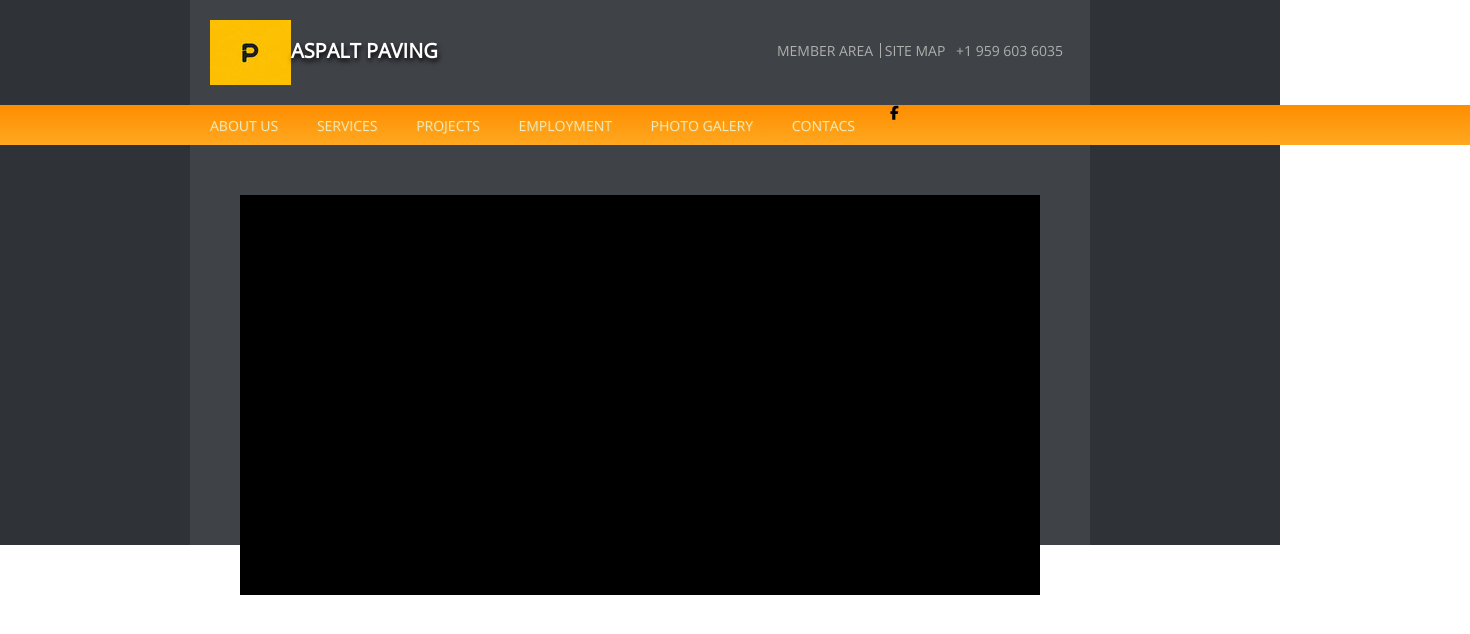
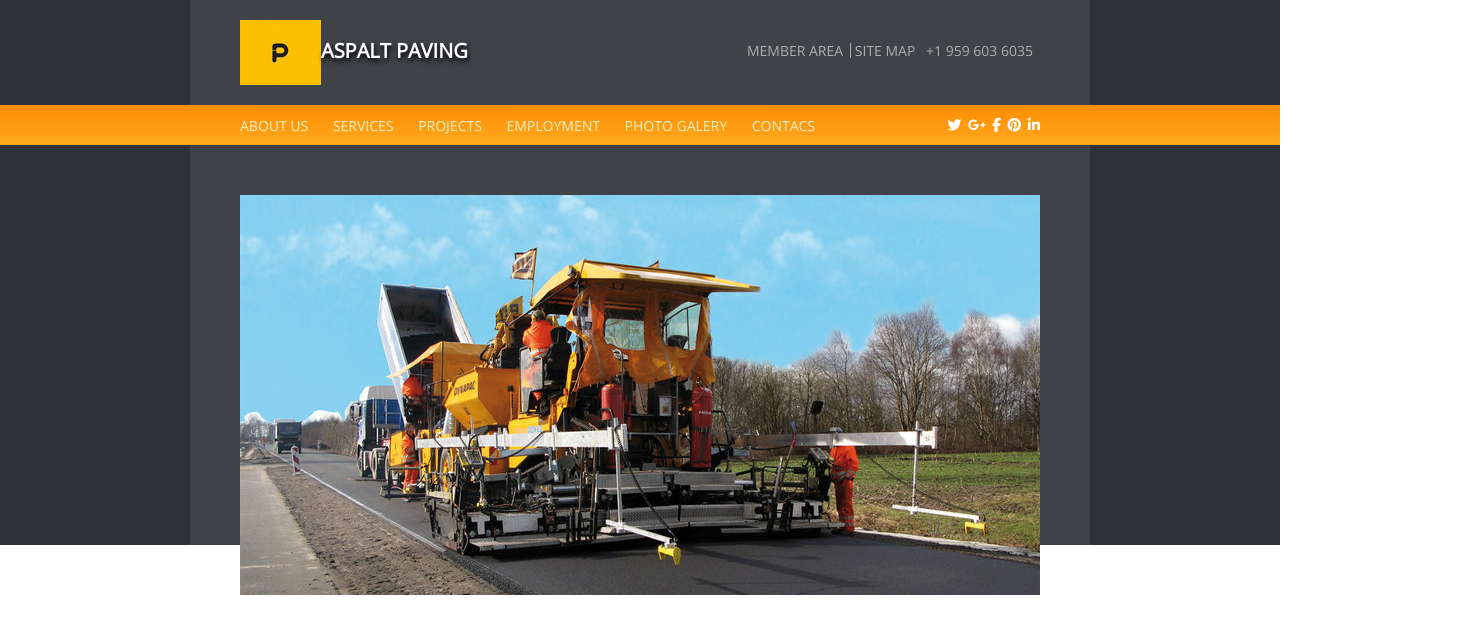
Before and after one commit to nikolaknot/Asphalt-Paving, a plain HTML site: page index.html in a window 1280 px wide. Shown: the whole page, 1470 px wide, since content can reach past the window. Drawn offline with nearby package versions, Linux system fonts and the light colour scheme.

Commit message:
Added social navigation and social icons; Fixed inner navigations width; Finally added image as background sucsesfully.

```diff
--- a/css-style/style.css
+++ b/css-style/style.css
@@ -105,12 +105,12 @@ h2 {
 
 .top-left {
   float: left;
-  margin: 20px 20px;
+  margin: 20px 0 20px 50px;
 }
 
 .top-right {
   float: right;
-  margin: 43px 20px;
+  margin: 43px 50px 43px 0;
 }
 
 .p-logo {
@@ -148,7 +148,7 @@ h2 {
 }
 
 .img-div {
-  background: black;
+  background-image: url(../images/paving-machine.jpg);
   width: 800px;
   height: 400px;
   position: absolute;
@@ -156,15 +156,20 @@ h2 {
   top: 50px;
 }
 
+.nav-inner {
+  width: 900px;
+}
+
 .nav-list {
   float: left;
   margin: 0;
-  padding: 13px 0 13px 20px;
+  padding: 13px 0 13px 50px;
+  float: left;
 }
 
 .nav-item {
   display: inline;
-  padding-right: 35px;
+  padding-right: 21px;
 }
 
 .nav-link {
@@ -172,13 +177,18 @@ h2 {
   text-shadow: 1px 1px #FFA820;
 }
 
-.nav-social-div {
-  margin-right: 230px;
+.nav-social {
+  float: right;
+  margin-right: 50px;
 }
-.nav-item-social {
-  float: right;
-  display: inline-block;
-  margin: 10px 5px 0 0;
+
+i {
+  color: white;
+  padding: 13px 3px 13px 0;1
+}
+
+i:last-child {
+  padding-right: 0px;
 }
 
 .footer {
--- a/index.html
+++ b/index.html
@@ -4,7 +4,7 @@
 <link rel="stylesheet" type="text/css" href="css-style/style.css">
 <link rel="stylesheet" type="text/css" href="css-style/normalize.css">
 <link href='https://fonts.googleapis.com/css?family=Open+Sans:400,300' rel='stylesheet' type='text/css'>
-<link rel="stylesheet" href="path/to/font-awesome/css/font-awesome.min.css">
+<link rel="stylesheet" type="text/css" href="font-awesome-4.7.0/css/font-awesome.min.css">
 <meta charset="utf-8">
   <title>Asphalt-Paving</title>
 </head>
@@ -35,7 +35,11 @@
         <li class="nav-item"><a class="nav-link" href="#">CONTACS</a></li>
       </ul>
       <div class="nav-social">
-        <i class="fa fa-facebook" aria-hidden="true"></i>
+        <i class="fa fa-twitter "></i>
+        <i class="fa fa-google-plus"></i>
+        <i class="fa fa-facebook"></i>
+        <i class="fa fa-pinterest"></i>
+        <i class="fa fa-linkedin"></i>
       </div>
     </div>
     <div class="bottom-inner-row">
```
